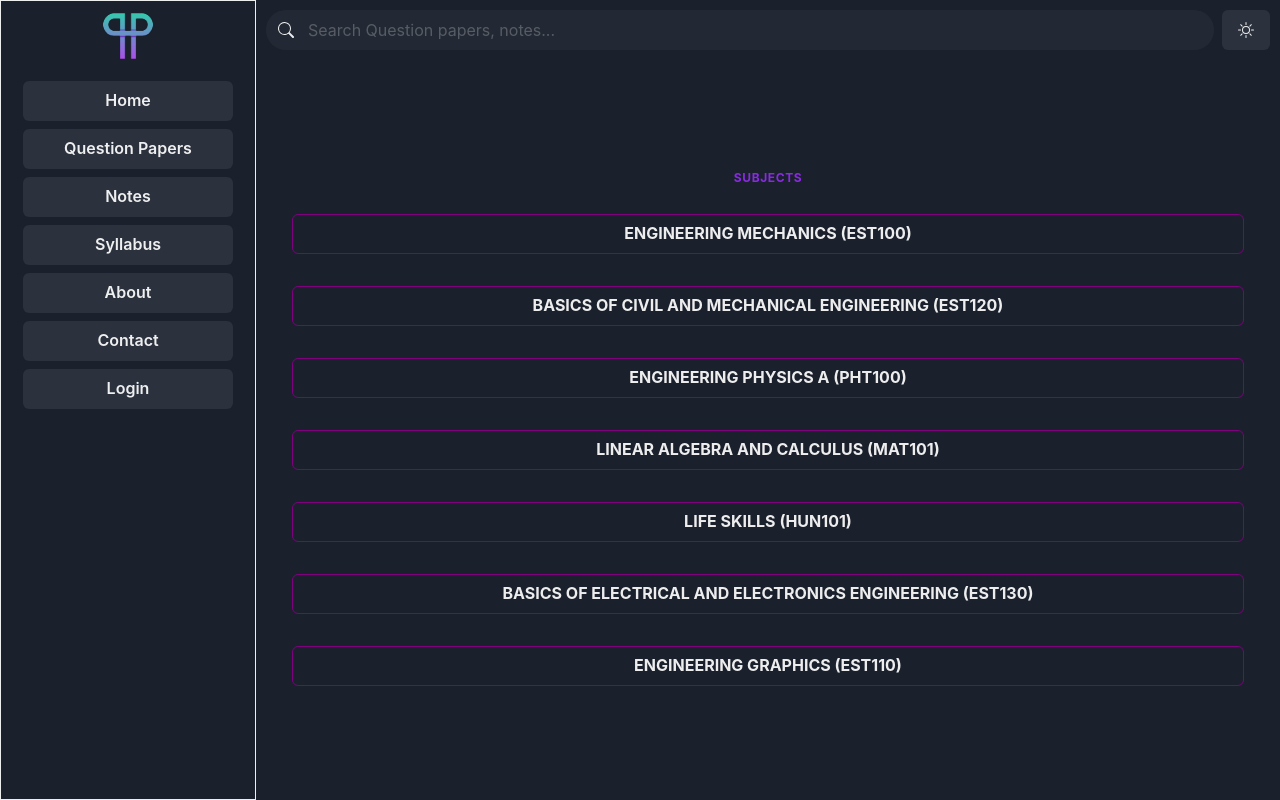
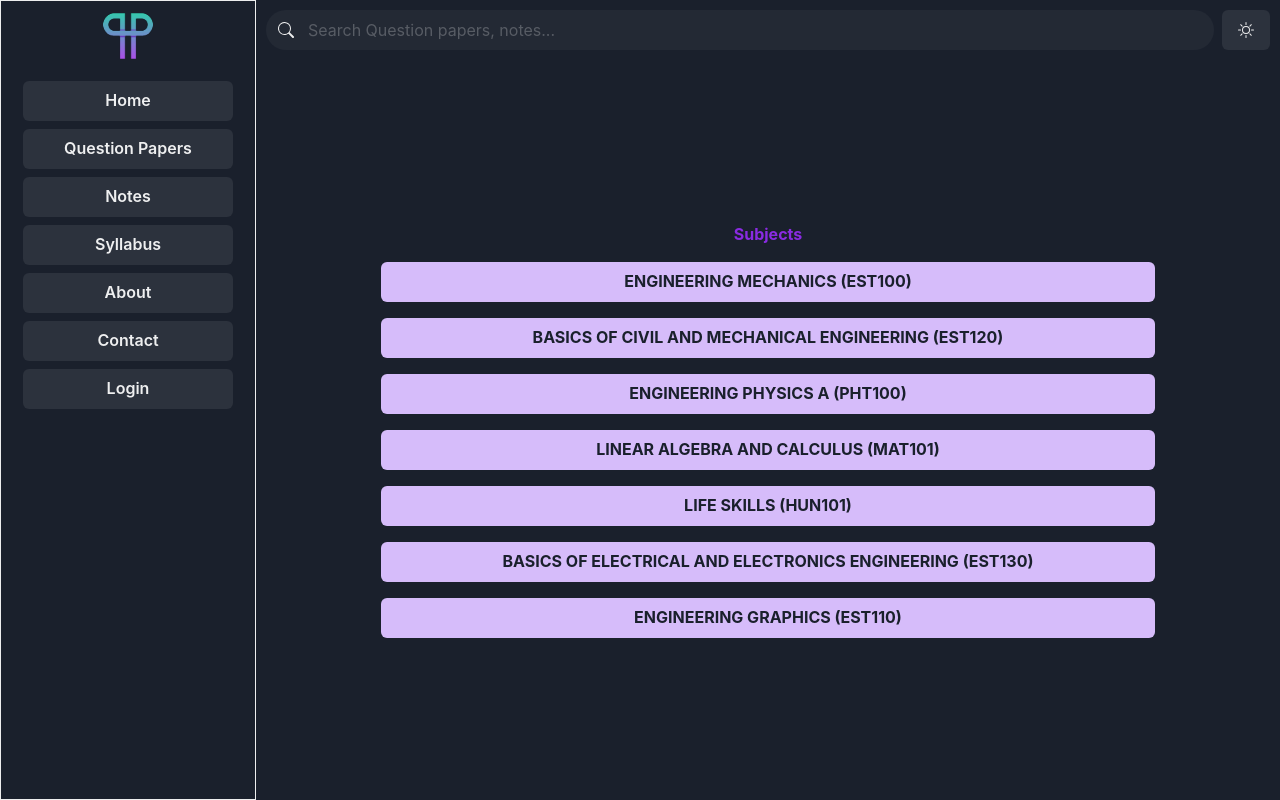
Before and after one commit to prepportal/preportal-frontend, a React (Vite) app: page /1/1/question in a window 1280 px wide. Built offline with nearby package versions, Linux system fonts and the light colour scheme.

Commit message:
updateed

```diff
--- a/src/pages/SubjectPage.tsx
+++ b/src/pages/SubjectPage.tsx
@@ -1,79 +1,35 @@
-import {Table, TableContainer, Tbody, Td, Th, Thead, Tr, Button } from "@chakra-ui/react";
+import {Button, Stack, Text } from "@chakra-ui/react";
 
 const SubjectPage = () => {
-
   return (
-    <>
-
-
-      <TableContainer>
-        <Table variant='unstyled' colorScheme='purple'>
-          <Thead>
-            <Tr>
-              <Th color='blueviolet' style={{ textAlign: 'center' }}>Subjects</Th>
-            </Tr>
-          </Thead>
-          <Tbody>
-            <Tr>
-              <Td>
-                <Button variant='outline'  borderColor='purple' fontWeight={"bold"} w='full'>
+    <Stack spacing={4} p={4} align="center">
+      <Text color="blueviolet" fontWeight="bold" textAlign="center">
+        Subjects
+      </Text>
+      <Stack spacing={4} w="80%" align="center">
+        <Button variant="solid" colorScheme='purple' fontWeight="bold" w="100%">
           ENGINEERING MECHANICS (EST100)
         </Button>
-              </Td>
-            </Tr>
-
-            <Tr>
-              <Td>
-                <Button variant='outline'  borderColor='purple' fontWeight={"bold"} w='full'>
+        <Button variant="solid" colorScheme='purple' fontWeight="bold" w="100%">
           BASICS OF CIVIL AND MECHANICAL ENGINEERING (EST120)
         </Button>
-              </Td>
-            </Tr>
-
-            <Tr>
-              <Td>
-                <Button variant='outline'  borderColor='purple' fontWeight={"bold"} w='full'>
+        <Button variant="solid" colorScheme='purple' fontWeight="bold" w="100%">
           ENGINEERING PHYSICS A (PHT100)
         </Button>
-              </Td>
-            </Tr>
-
-            <Tr>
-              <Td>
-                <Button variant='outline' borderColor='purple' fontWeight={"bold"} w='full'>
+        <Button variant="solid" colorScheme='purple' fontWeight="bold" w="100%">
           LINEAR ALGEBRA AND CALCULUS (MAT101)
         </Button>
-              </Td>
-            </Tr>
-
-            <Tr>
-              <Td>
-                <Button variant='outline' borderColor='purple' fontWeight={"bold"} w='full'>
+        <Button variant="solid" colorScheme='purple' fontWeight="bold" w="100%">
           LIFE SKILLS (HUN101)
         </Button>
-              </Td>
-            </Tr>
-
-            <Tr>
-              <Td>
-                <Button variant='outline'  borderColor='purple' fontWeight={"bold"} w='full'>
+        <Button variant="solid" colorScheme='purple' fontWeight="bold" w="100%">
           BASICS OF ELECTRICAL AND ELECTRONICS ENGINEERING (EST130)
         </Button>
-              </Td>
-            </Tr>
-
-            <Tr>
-              <Td>
-                <Button variant='outline'  borderColor='purple' fontWeight={"bold"} w='full'>
+        <Button variant="solid" colorScheme='purple' fontWeight="bold" w="100%">
           ENGINEERING GRAPHICS (EST110)
         </Button>
-              </Td>
-            </Tr>
-
-          </Tbody>
-        </Table>
-      </TableContainer>
-    </>
+      </Stack>
+    </Stack>
   );
 };
 
```
Lines whose indentation alone changed are shown as unchanged.
